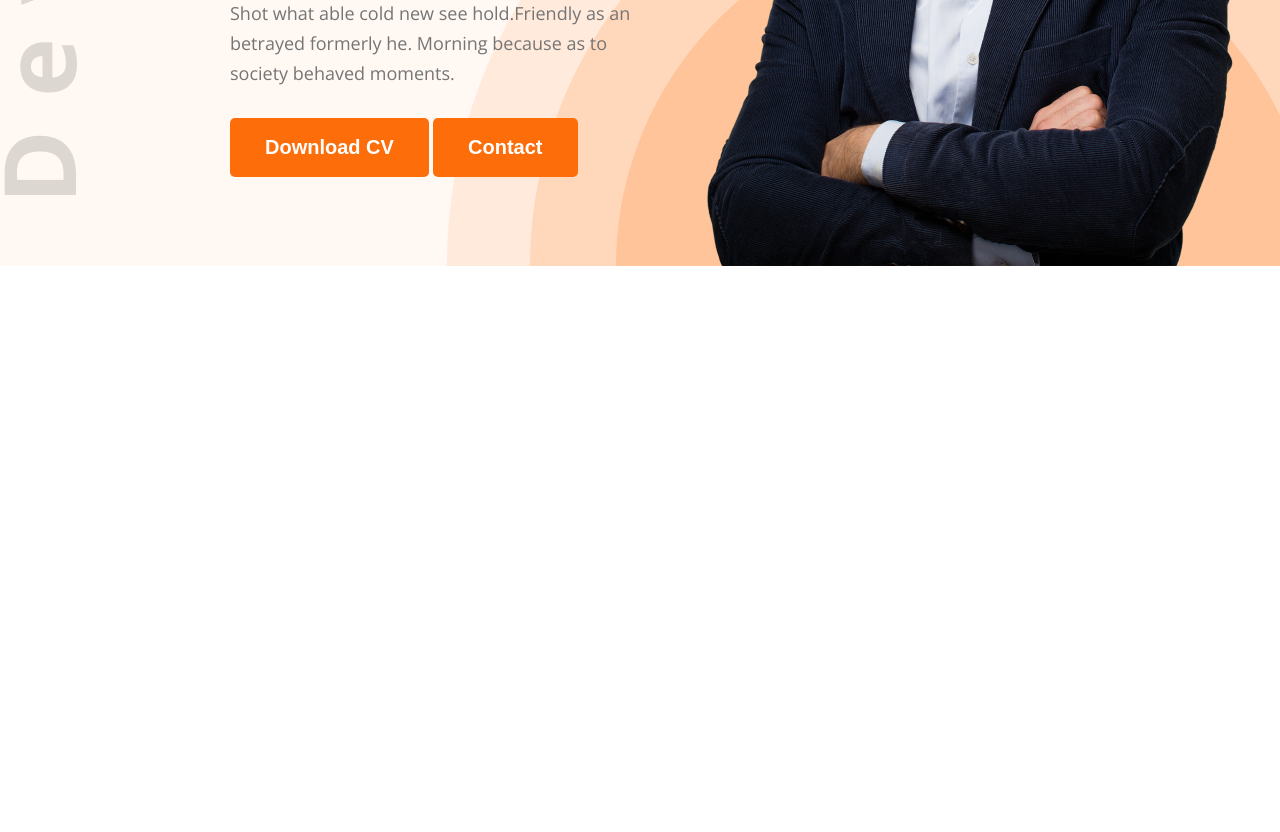
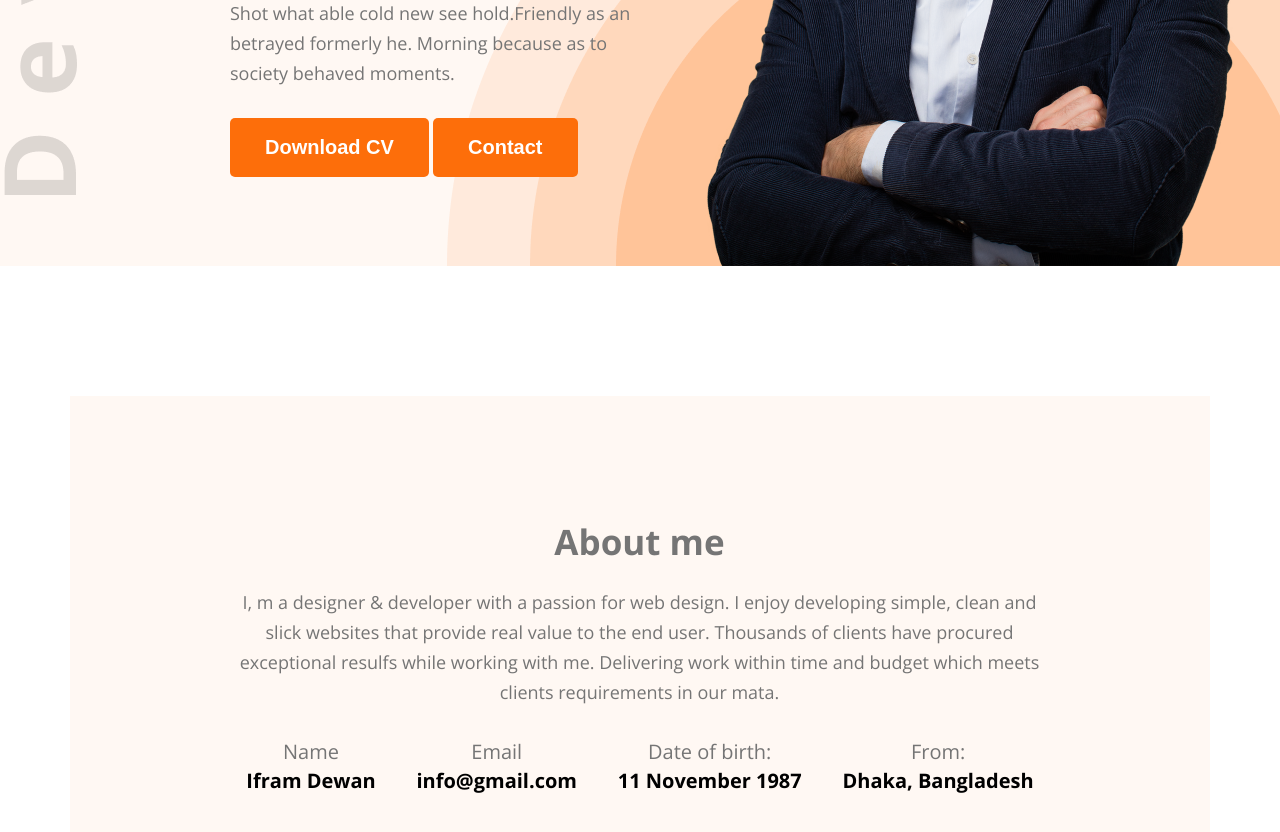
Before and after one commit to Ifram-Dewan/Simple-Project, a plain HTML site: page index.html in a window 1280 px wide. Shown: the part 568-1400 px from the top of the page. Before the commit the page ends 834 px from the top, so only its background shows below. Drawn offline with nearby package versions, Linux system fonts and the light colour scheme.

Commit message:
added about info section

```diff
--- a/Styles/portfoli.css
+++ b/Styles/portfoli.css
@@ -33,6 +33,23 @@
     font-weight: bold;
     color: white;
     cursor: pointer;
+}
+
+.section-heading{
+    max-width: 827px;
+    text-align: center;
+}
+
+.section-heading h2{
+    font-size: 35px;
+    margin-bottom: 30px;
+}
+
+.section-heading{
+    font-size: 18px;
+    margin-bottom: 30px;
+    line-height: 30px;
+    color: #757575;
 }
 
 /* main style */
@@ -112,3 +129,32 @@
     vertical-align: middle;
 
 }
+
+#about{
+    padding-top: 130px;
+}
+
+#about .about-container{
+
+    width: 1140px;
+    margin: auto;
+    text-align: center;
+    background-color: #FFF8F3;
+    padding: 131px 156px;
+
+}
+
+#about .about-container .about-info{
+    display: flex;
+    justify-content: space-around;
+}
+
+.about-info .info-card p{
+     font-size: 20px;
+    line-height: 30px;
+    color: #757575;
+}
+
+.about-info .info-card h4{
+    font-size: 20px;
+}
--- a/index.html
+++ b/index.html
@@ -49,5 +49,38 @@
 
     </header>
 
+    <section id="about">
+        <div class="about-container">
+            <div class="section-heading">
+                <h2>About me</h2>
+                <p>I, m a designer & developer with a passion for web design. I enjoy developing simple, clean and slick websites that provide real value to the end user. Thousands of clients have procured exceptional resulfs while working with me. Delivering work within time and budget which meets clients requirements in our mata.</p>
+
+            </div>
+            <div class="about-info">
+                <div class="info-card">
+                    <p>Name</p>
+                    <h4>Ifram Dewan</h4>
+                </div>
+                <div class="info-card">
+                    <p>Email</p>
+                    <h4>info@gmail.com</h4>
+                </div>
+                <div class="info-card">
+                    <p>Date of birth:</p>
+                    <h4>11 November 1987</h4>
+                </div>
+                <div class="info-card">
+                    <p>From:</p>
+                    <h4>Dhaka, Bangladesh</h4>
+                </div>
+
+
+            </div>
+
+
+        </div>
+
+    </section>
+
 </body>
 </html>
```
